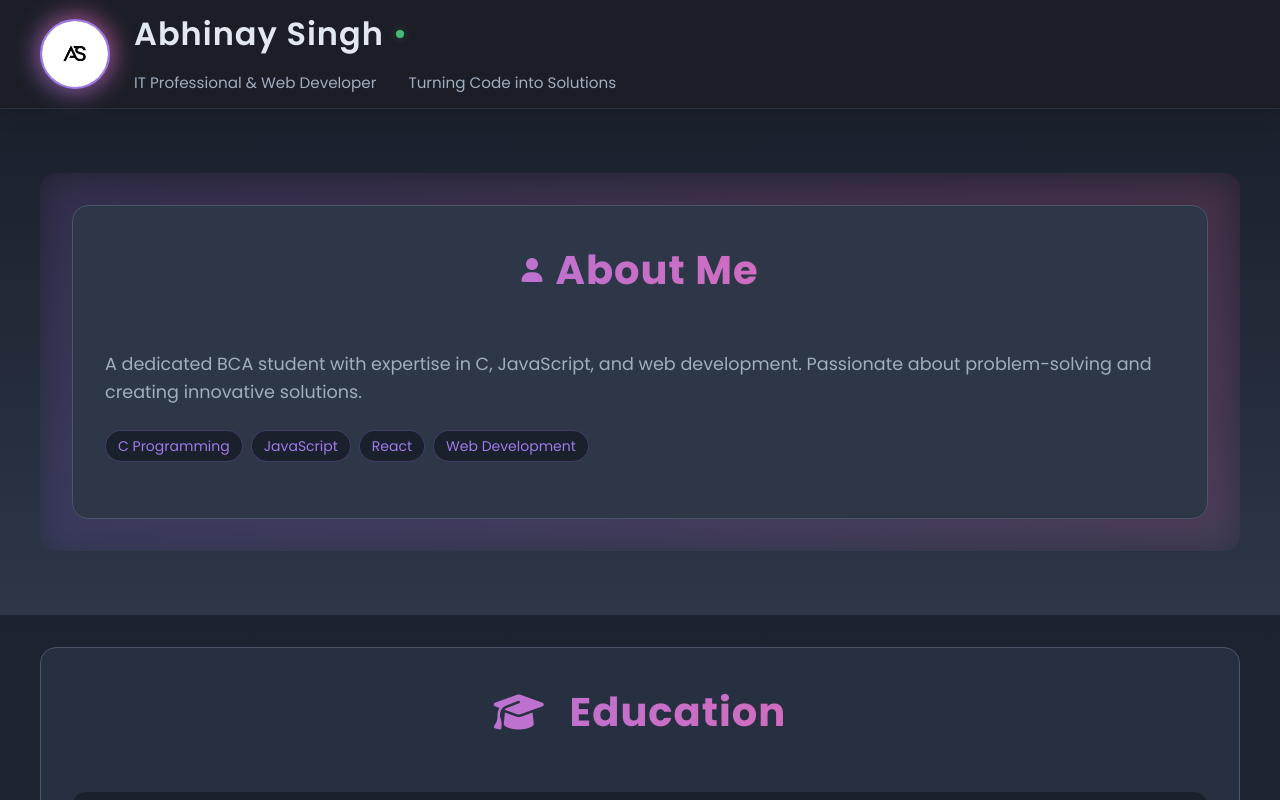
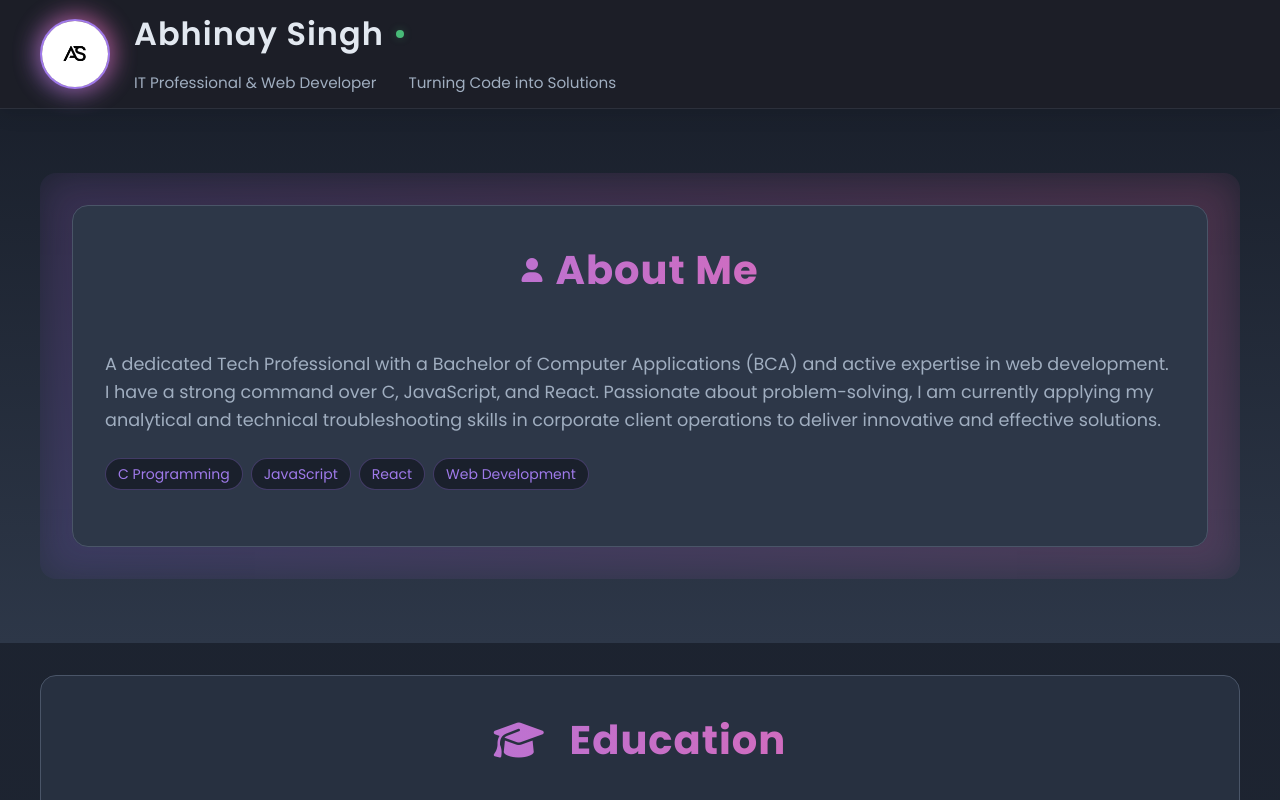
Before and after one commit to abhii718/Portfolio, a React (Vite) app: page / in a window 1280 px wide. Shown: the top 800 px of the page. Built offline with nearby package versions, Linux system fonts and the light colour scheme.

Commit message:
Revise About Me description for clarity and detail
Updated the About Me section to reflect current expertise and experience.

```diff
--- a/src/components/About.jsx
+++ b/src/components/About.jsx
@@ -20,8 +20,7 @@ const About = () => {
           </h2>
 
           <p className="about-description">
-            A dedicated BCA student with expertise in C, JavaScript, and web development.
-            Passionate about problem-solving and creating innovative solutions.
+         A dedicated Tech Professional with a Bachelor of Computer Applications (BCA) and active expertise in web development. I have a strong command over C, JavaScript, and React. Passionate about problem-solving, I am currently applying my analytical and technical troubleshooting skills in corporate client operations to deliver innovative and effective solutions.
           </p>
 
           <div className="tech-stack">
```
